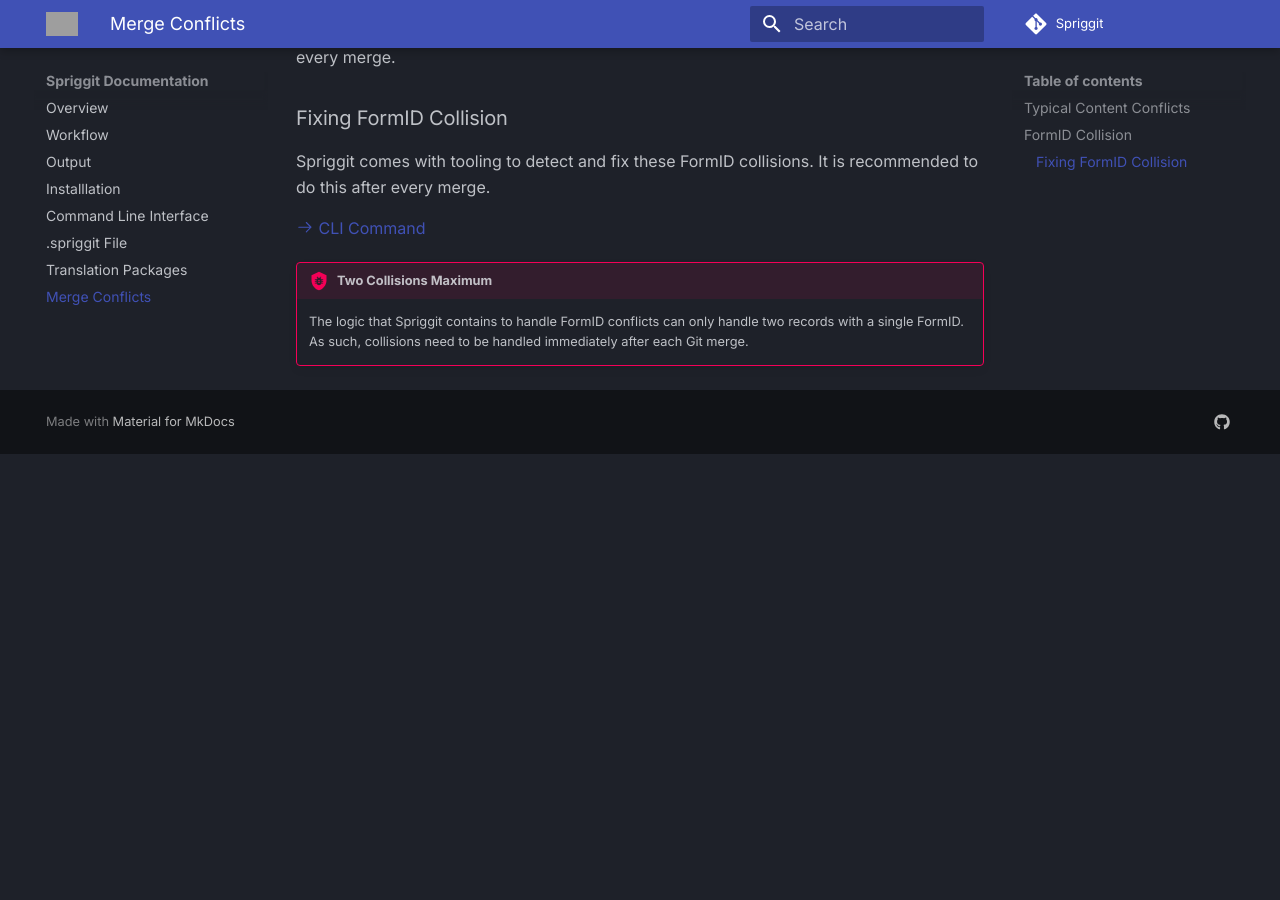
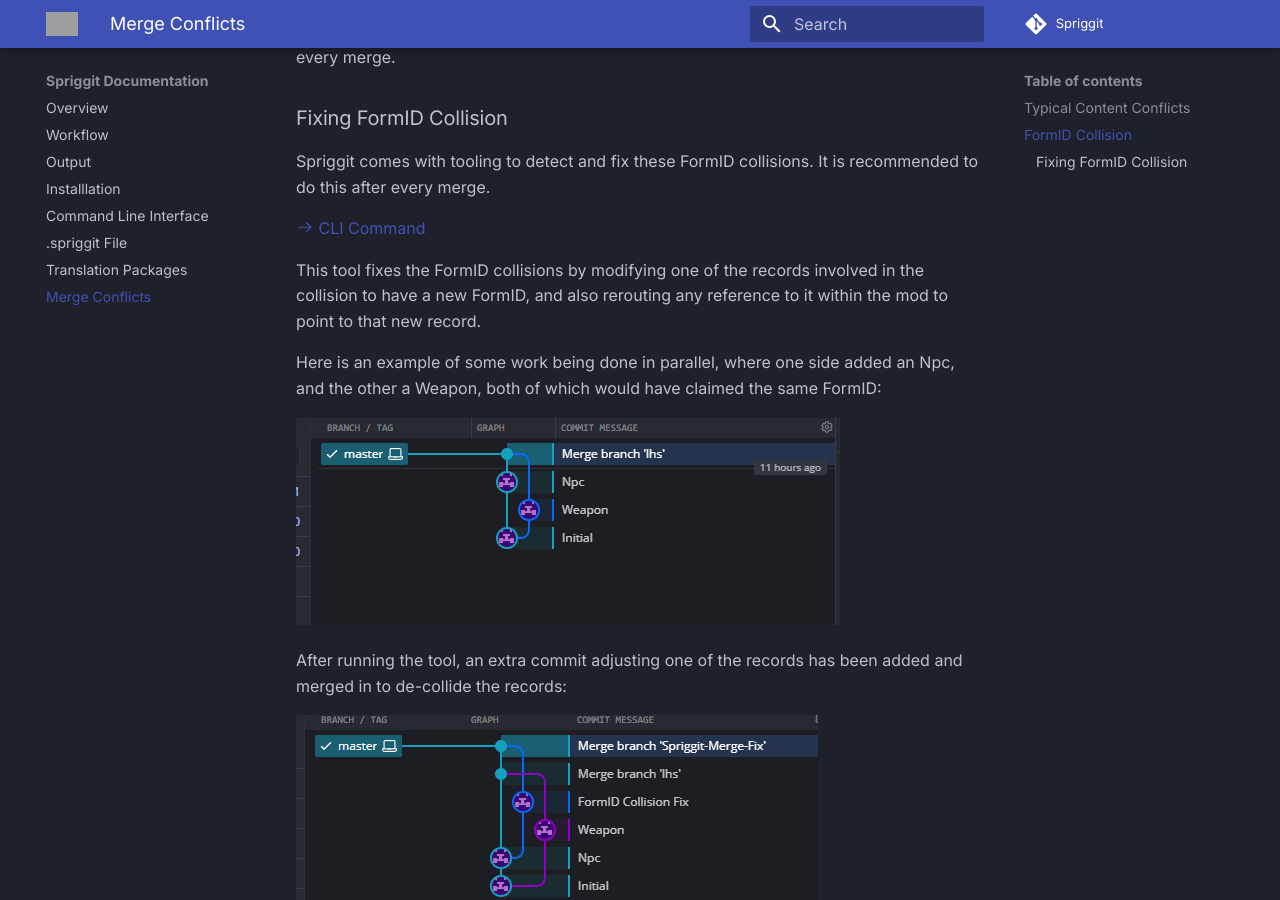
Before and after one commit to Mutagen-Modding/Spriggit, an MkDocs documentation site: the page built from docs/merge-conflicts.md, in a window 1280 px wide and 900 px high, scrolled down 713 px. Built offline with MkDocs 1.6.1 and Material for MkDocs 9.7.7, drawn with Linux system fonts in a browser that asks for light colours; comment, search, counter and statistics services are not loaded; before the commit the page ends 1167 px from its top, so only the background shows below that; grey boxes are pictures that could not be loaded.

Commit message:
Picture examples for FormID merge fix

```diff
--- a/docs/merge-conflicts.md
+++ b/docs/merge-conflicts.md
@@ -22,5 +22,15 @@
 
 [:octicons-arrow-right-24: CLI Command](cli.md#formid-collision-fixing)
 
+This tool fixes the FormID collisions by modifying one of the records involved in the collision to have a new FormID, and also rerouting any reference to it within the mod to point to that new record.
+
+Here is an example of some work being done in parallel, where one side added an Npc, and the other a Weapon, both of which would have claimed the same FormID:
+
+![FormID Collision](images/formid-conflict-tree.png)
+
+After running the tool, an extra commit adjusting one of the records has been added and merged in to de-collide the records:
+
+![Fixed FormID Collision](images/formid-conflict-tree-fixed.png)
+
 !!! bug "Two Collisions Maximum"
     The logic that Spriggit contains to handle FormID conflicts can only handle two records with a single FormID.  As such, collisions need to be handled immediately after each Git merge.
```
Also changed, not shown: docs/images/formid-conflict-tree-fixed.png (added), docs/images/formid-conflict-tree.png (added).
